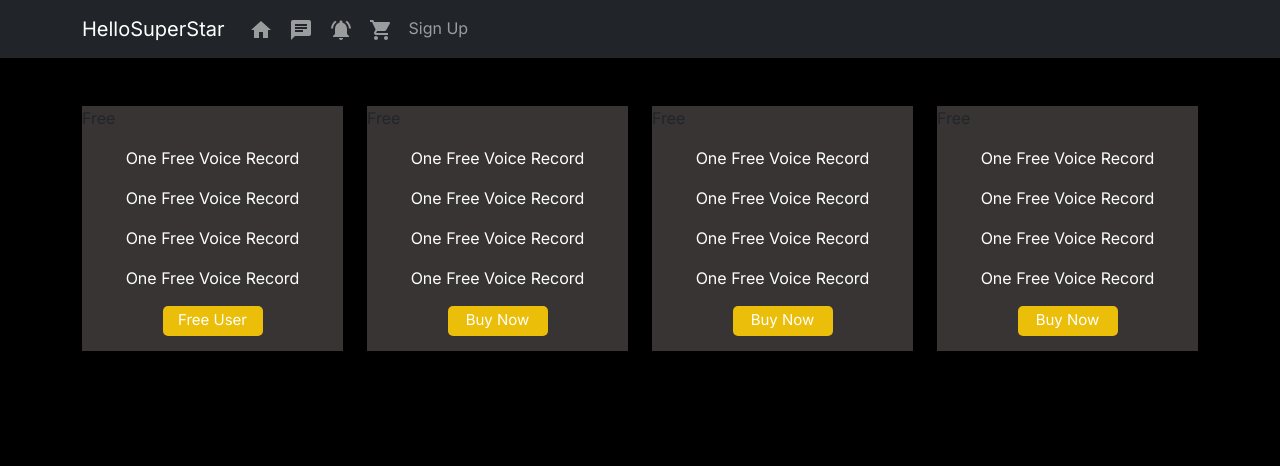
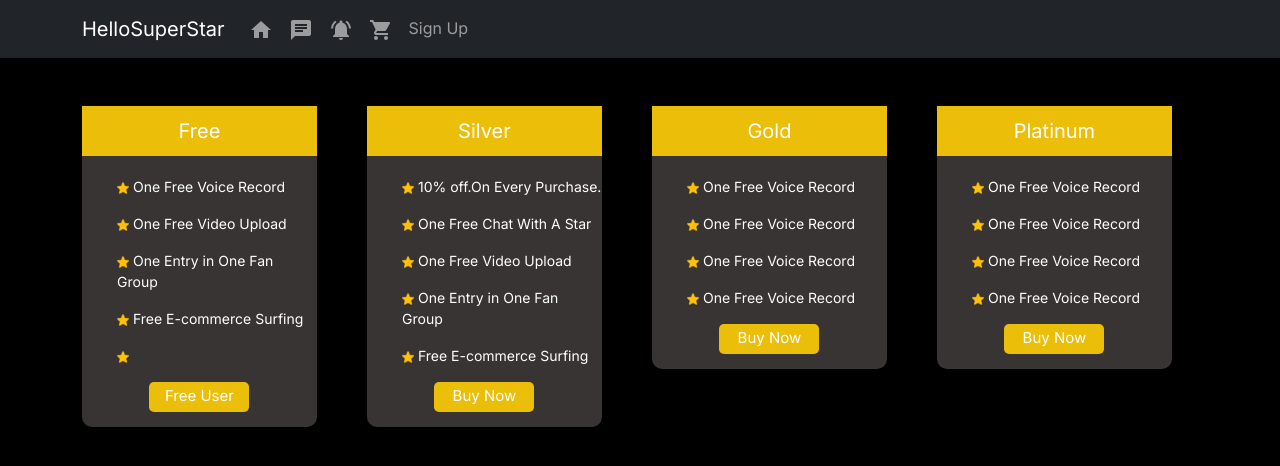
Before and after one commit to aktaruzzamanjoti97/HelloSuperStars, a React (Create React App) app: page /packages in a window 1280 px wide. Shown: the top 466 px of the page. Built offline with nearby package versions, Linux system fonts and the light colour scheme; no server answers; sample sign-in values are in the browser's storage.

Commit message:
Package page 80%

```diff
--- a/src/components/CSS/Packages/package.css
+++ b/src/components/CSS/Packages/package.css
@@ -4,20 +4,35 @@
     min-height: 100vh;
   }
 
-/* .package-bg{
-    background-color: #343434;
-
-} */
-
 .pak-b{
     background-color: rgb(56, 52, 52);
+    width: 90%;
+    border-radius: 10px;
+    -webkit-border-radius: 10px;
+    -moz-border-radius: 10px;
+    -ms-border-radius: 10px;
+    -o-border-radius: 10px;
 }
-.package p{
+.pa-header{
+    background-color:rgb(235, 190, 10);
+    height: 50px;
+    margin-bottom: 20px;
+}
+.pa-header p{
     text-align: center;
+    font-size: 20px;
+    padding: 10px;
     color: white;
 }
 
-
+.package p{
+    color: white;
+    margin-left: 35px;
+    font-size: 14px;
+}
+.star{
+    width: 12px;
+}
 .but-c{
     text-align: center;
 
--- a/src/components/Pages/User/Packages/Packages.js
+++ b/src/components/Pages/User/Packages/Packages.js
@@ -1,22 +1,24 @@
 import React from "react";
+import Star from '../../../../images/Normal User/star.png'
 import "../../../CSS/Packages/package.css";
 
 export const Packages = () => {
   return (
     <>
       <div className="Package-container ">
-        <div className="container ">
-          <div className="row ">
-            <div className="col-md-3 col-sm-12 package-bg my-5 ">
+        <div className="container">
+          <div className="row">
+            <div className="col-md-3 col-sm-6 package-bg my-5 ">
               <div className="pak-b">
                 <div className="pa-header">
                   <p>Free</p>
                 </div>
                 <div className="package">
-                  <p>One Free Voice Record</p>
-                  <p>One Free Voice Record</p>
-                  <p>One Free Voice Record</p>
-                  <p>One Free Voice Record</p>
+                  <p> <img src={Star} className="star" alt="star" /> One Free Voice Record</p>
+                  <p><img src={Star} className="star" alt="star" /> One Free Video Upload</p>
+                  <p><img src={Star} className="star" alt="star" /> One Entry in One Fan Group</p>
+                  <p><img src={Star} className="star" alt="star" /> Free E-commerce Surfing</p>
+                  <p><img src={Star} className="star" alt="star" /> </p>
                 </div>
                 <div className="but-c">
                   <button className="package-btn">Free User</button>
@@ -27,13 +29,14 @@ export const Packages = () => {
             <div className="col-md-3 col-sm-12 package-bg my-5 ">
               <div className="pak-b">
                 <div className="pa-header">
-                  <p>Free</p>
+                  <p>Silver</p>
                 </div>
                 <div className="package">
-                  <p>One Free Voice Record</p>
-                  <p>One Free Voice Record</p>
-                  <p>One Free Voice Record</p>
-                  <p>One Free Voice Record</p>
+                  <p><img src={Star} className="star" alt="star" /> 10% off.On Every Purchase.</p>
+                  <p><img src={Star} className="star" alt="star" /> One Free Chat With A Star</p>
+                  <p><img src={Star} className="star" alt="star" /> One Free Video Upload</p>
+                  <p><img src={Star} className="star" alt="star" /> One Entry in One Fan Group</p>
+                  <p><img src={Star} className="star" alt="star" /> Free E-commerce Surfing</p>
                 </div>
                 <div className="but-c">
                   <button className="package-btn">Buy Now</button>
@@ -44,13 +47,13 @@ export const Packages = () => {
             <div className="col-md-3 col-sm-12 package-bg my-5 ">
               <div className="pak-b">
                 <div className="pa-header">
-                  <p>Free</p>
+                  <p> Gold</p>
                 </div>
                 <div className="package">
-                  <p>One Free Voice Record</p>
-                  <p>One Free Voice Record</p>
-                  <p>One Free Voice Record</p>
-                  <p>One Free Voice Record</p>
+                  <p><img src={Star} className="star" alt="star" /> One Free Voice Record</p>
+                  <p><img src={Star} className="star" alt="star" /> One Free Voice Record</p>
+                  <p><img src={Star} className="star" alt="star" /> One Free Voice Record</p>
+                  <p><img src={Star} className="star" alt="star" /> One Free Voice Record</p>
                 </div>
                 <div className="but-c">
                   <button className="package-btn">Buy Now</button>
@@ -61,13 +64,13 @@ export const Packages = () => {
             <div className="col-md-3 col-sm-12 package-bg my-5 ">
               <div className="pak-b">
                 <div className="pa-header">
-                  <p>Free</p>
+                  <p>Platinum</p>
                 </div>
                 <div className="package">
-                  <p>One Free Voice Record</p>
-                  <p>One Free Voice Record</p>
-                  <p>One Free Voice Record</p>
-                  <p>One Free Voice Record</p>
+                  <p><img src={Star} className="star" alt="star" /> One Free Voice Record</p>
+                  <p><img src={Star} className="star" alt="star" /> One Free Voice Record</p>
+                  <p><img src={Star} className="star" alt="star" /> One Free Voice Record</p>
+                  <p><img src={Star} className="star" alt="star" /> One Free Voice Record</p>
                 </div>
                 <div className="but-c">
                   <button className="package-btn">Buy Now</button>
```
